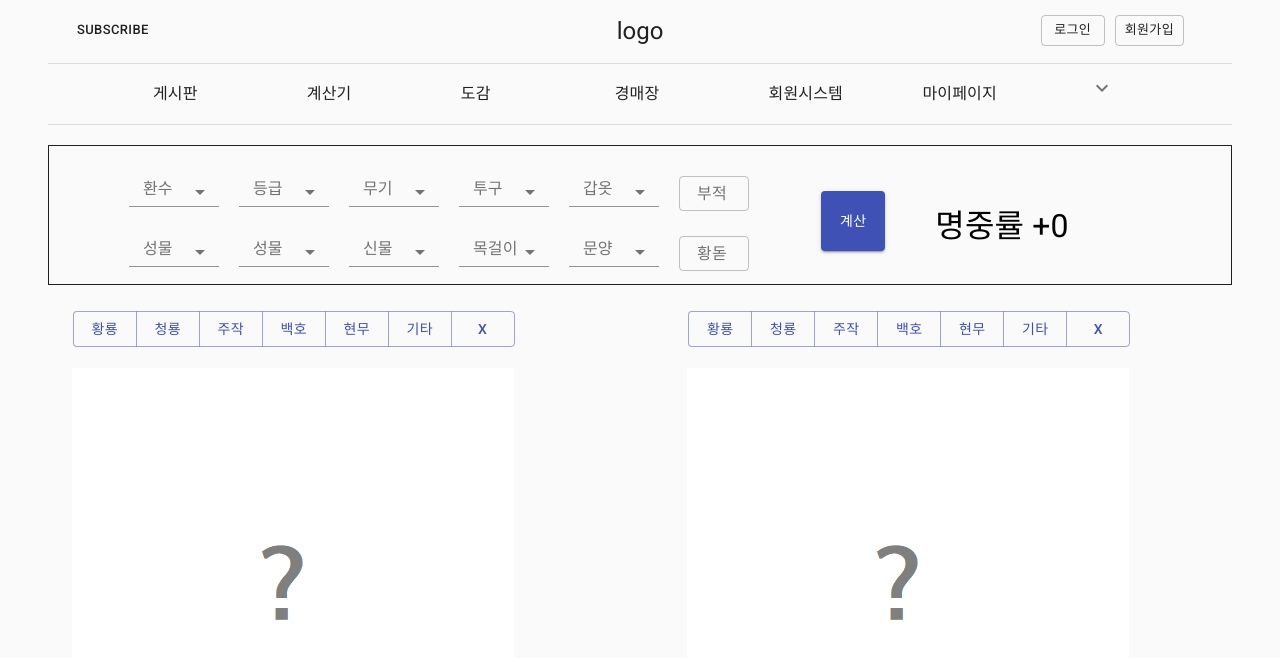
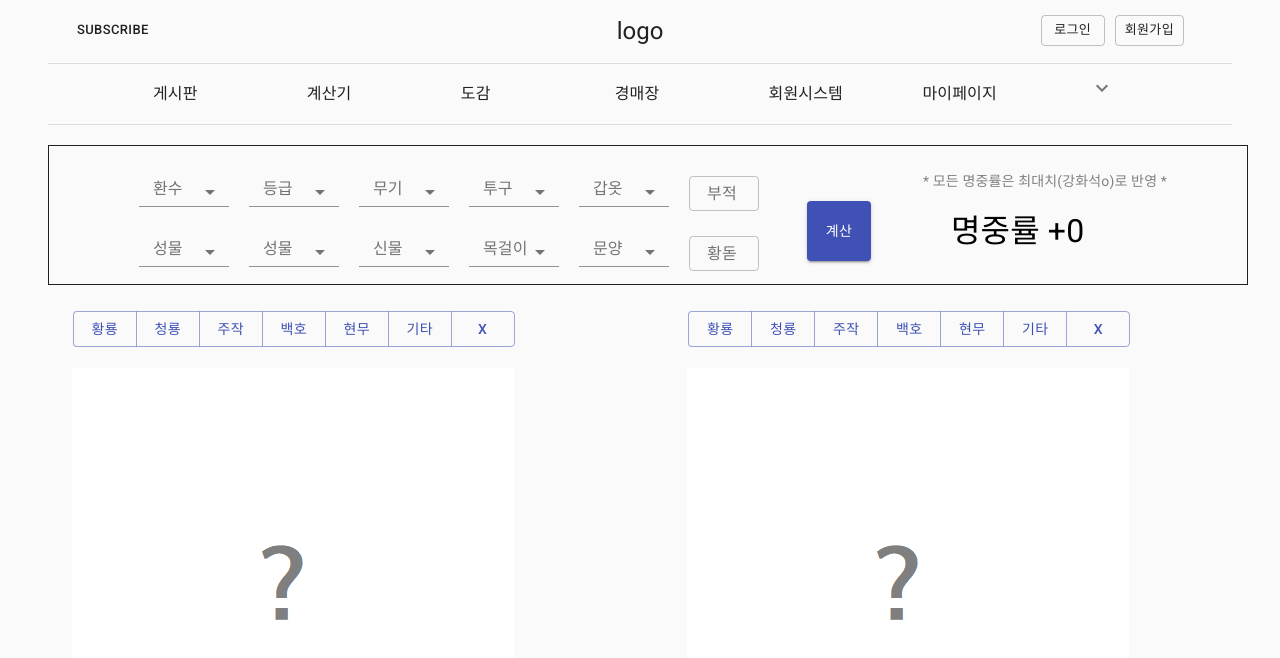
Before and after one commit to one-chance/baram, a React (Create React App) app: page /dic/petitem in a window 1280 px wide. Shown: the top 658 px of the page. Built offline with nearby package versions, Linux system fonts and the light colour scheme.

Commit message:
repactoring petitem

```diff
--- a/src/pages/Dictionary/PetItem.tsx
+++ b/src/pages/Dictionary/PetItem.tsx
@@ -24,9 +24,9 @@ const useStyles = makeStyles((theme: Theme) =>
     },
     title: {
       width: "200px",
-      height: "80px",
-      lineHeight: "80px",
-      margin: "30px 20px 10px 20px",
+      height: "50px",
+      lineHeight: "50px",
+      margin: "15px 0 15px 60px",
       padding: "0",
       fontSize: "2rem",
       color: "black",
@@ -114,6 +114,7 @@ export default function PetItem() {
         component="div"
         style={{
           width: "100%",
+          minWidth: "1200px",
           height: "140px",
           margin: "20px 0",
           padding: "0 20px",
@@ -123,7 +124,7 @@ export default function PetItem() {
       >
         <Container
           component="div"
-          style={{ width: "65%", height: "140px", padding: "10px 0 10px 50px", float: "left" }}
+          style={{ width: "62%", height: "140px", padding: "10px 0 10px 60px", float: "left" }}
         >
           <Container component="div" style={{ width: "100%", height: "60px", padding: "0", float: "left" }}>
             <FormControl variant="outlined" className={classes.selectBox}>
@@ -358,13 +359,25 @@ export default function PetItem() {
         </Container>
         <Container
           component="div"
-          style={{ width: "35%", height: "140px", padding: "10px 50px 10px 0", float: "left" }}
+          style={{ width: "38%", height: "140px", padding: "10px 60px 10px 0", float: "left" }}
         >
+          <Link
+            style={{
+              width: "100%",
+              color: "gray",
+              marginTop: "15px",
+              textDecoration: "none",
+              textAlign: "right",
+              float: "left",
+            }}
+          >
+            * 모든 명중률은 최대치(강화석o)로 반영 *
+          </Link>
           <Button
             variant="contained"
             color="primary"
             onClick={totalAccuracy}
-            style={{ width: "60px", height: "60px", margin: "35px 30px 25px 10px", float: "left" }}
+            style={{ width: "60px", height: "60px", margin: "10px 20px 10px 20px", float: "left" }}
           >
             계산
           </Button>
@@ -373,7 +386,10 @@ export default function PetItem() {
           </Link>
         </Container>
       </Container>
-      <Container component="div" style={{ width: "100%", margin: "0", padding: "0", float: "left" }}>
+      <Container
+        component="div"
+        style={{ width: "100%", minWidth: "1020px", margin: "0", padding: "0", float: "left" }}
+      >
         <Container component="div" style={{ width: "40%", margin: "0 6% 0 2%", padding: "0", float: "left" }}>
           <ButtonGroup color="primary" className={classes.btnGroup}>
             <Button color={img1 === "centerGod.png" ? "secondary" : "primary"} onClick={() => SetImg1("centerGod.png")}>
```
